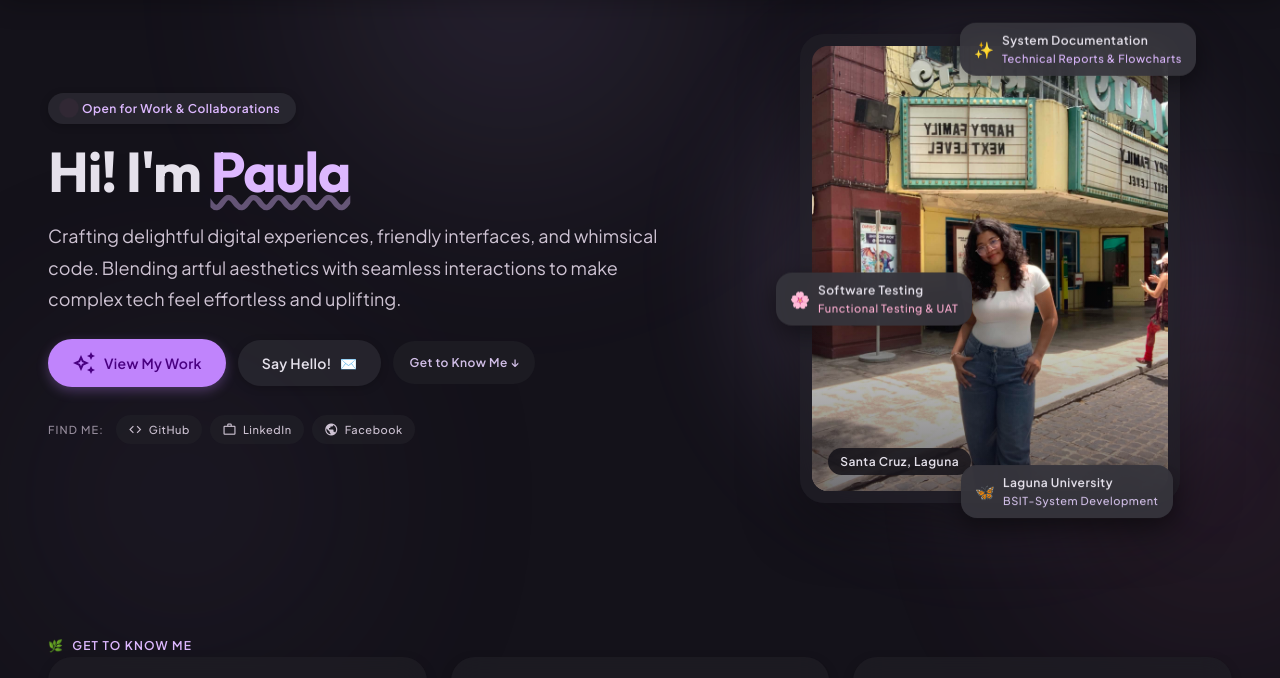
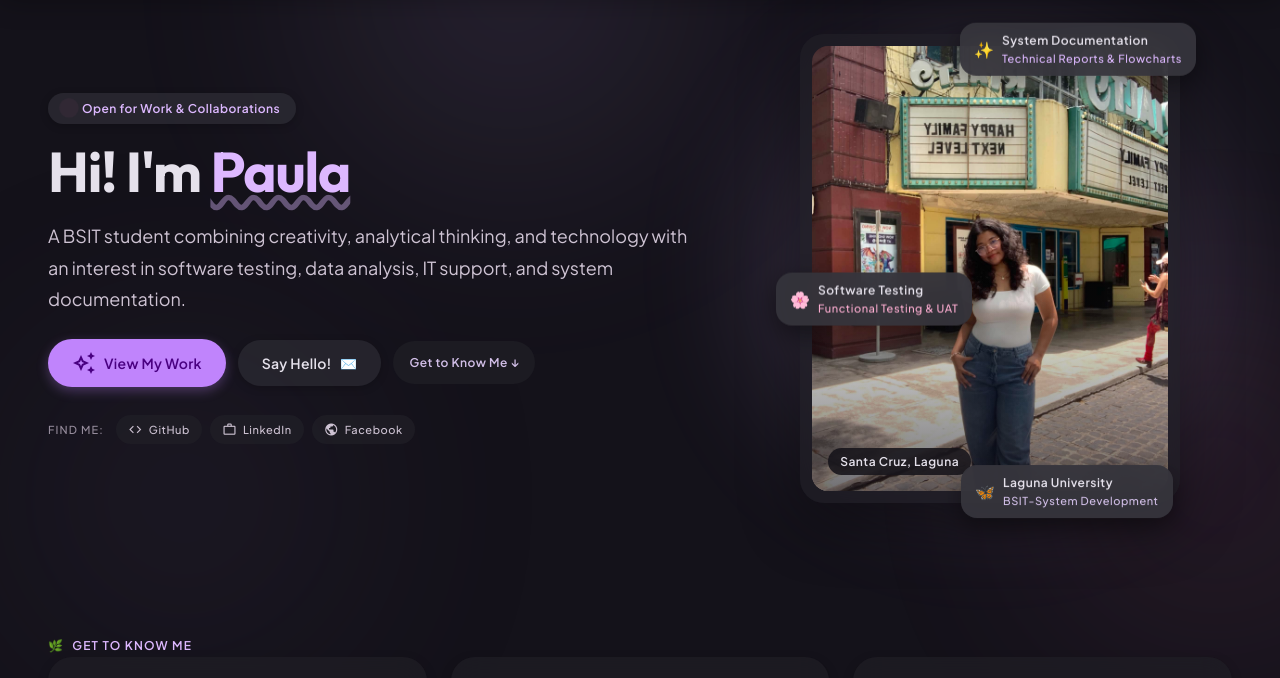
Before and after one commit to paulatalabis5-del/portfolio, a plain HTML site: page index.html in a window 1280 px wide. Shown: the part 78-756 px from the top of the page. Drawn offline with nearby package versions, Linux system fonts and the light colour scheme.

```diff
--- a/index.html
+++ b/index.html
@@ -65,8 +65,7 @@
                         </div>
 
                         <p class="hero-description">
-                            Crafting delightful digital experiences, friendly interfaces, and whimsical code.
-                            Blending artful aesthetics with seamless interactions to make complex tech feel effortless and uplifting.
+                            A BSIT student combining creativity, analytical thinking, and technology with an interest in software testing, data analysis, IT support, and system documentation.
                         </p>
 
                         <div class="hero-buttons">
```
